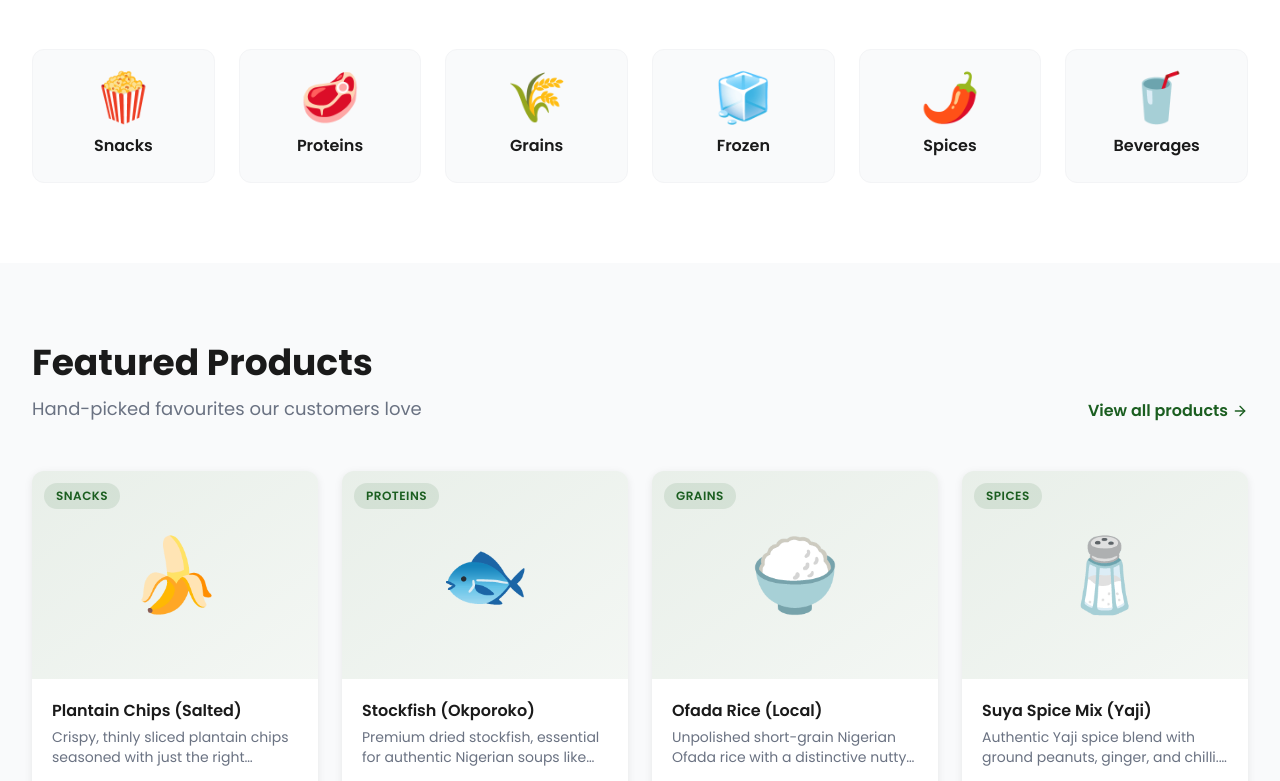
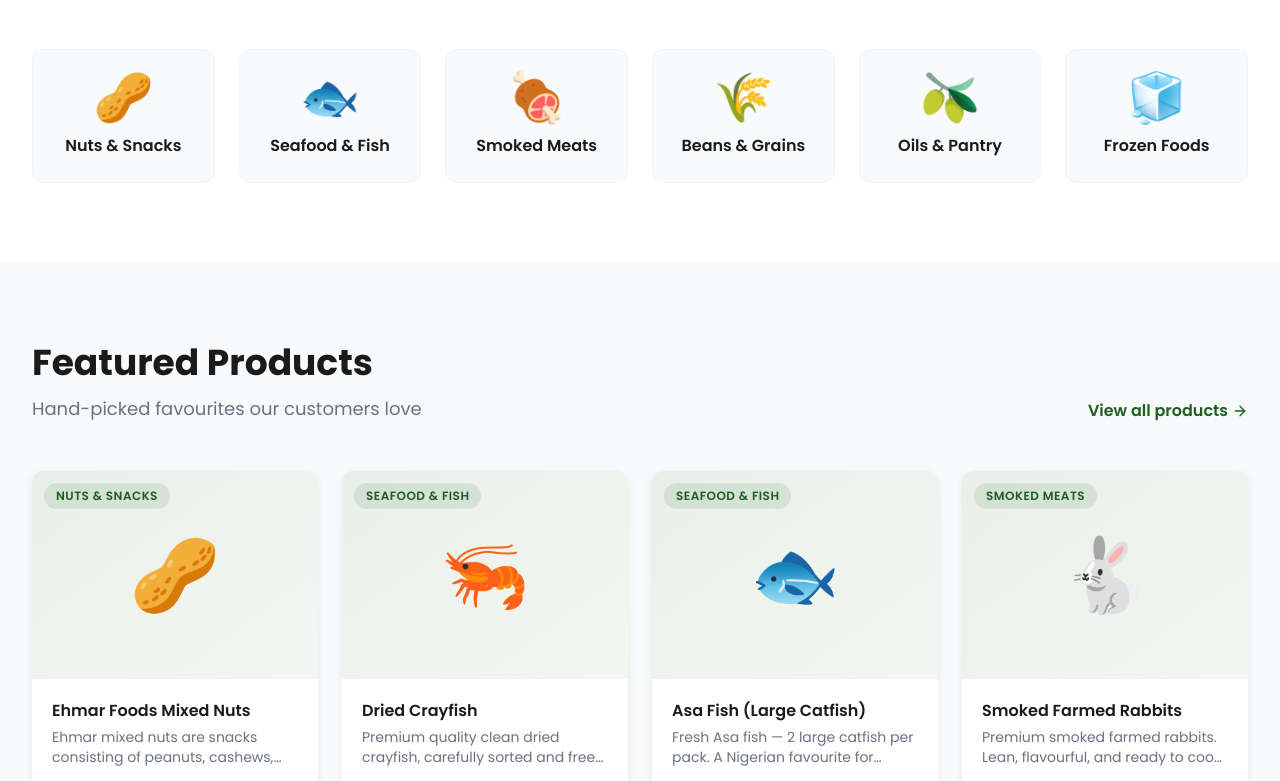
Before and after one commit to anirudhatalmale6-alt/ehmar-foods, a React (Vite) app: page / in a window 1280 px wide. Shown: the part 1000-1781 px from the top of the page. Built offline with nearby package versions, Linux system fonts and the light colour scheme.

Commit message:
Update product catalog: 19 products matching Ehmar Foods Base44 store + new additions (Smoked Guinea Fowl, Smoked Spiced Rabbit)

```diff
--- a/src/data/products.js
+++ b/src/data/products.js
@@ -1,217 +1,244 @@
 /* ── Ehmar Foods – Product catalogue & helpers ───────────── */
 
 export const categories = [
-  { slug: 'snacks',    name: 'Snacks',    emoji: '🍿' },
-  { slug: 'proteins',  name: 'Proteins',  emoji: '🥩' },
-  { slug: 'grains',    name: 'Grains',    emoji: '🌾' },
-  { slug: 'frozen',    name: 'Frozen',    emoji: '🧊' },
-  { slug: 'spices',    name: 'Spices',    emoji: '🌶️' },
-  { slug: 'beverages', name: 'Beverages', emoji: '🥤' },
+  { slug: 'nuts-snacks',  name: 'Nuts & Snacks',      emoji: '🥜' },
+  { slug: 'seafood',      name: 'Seafood & Fish',      emoji: '🐟' },
+  { slug: 'smoked-meats', name: 'Smoked Meats',        emoji: '🍖' },
+  { slug: 'beans-grains', name: 'Beans & Grains',      emoji: '🌾' },
+  { slug: 'oils',         name: 'Oils & Pantry',       emoji: '🫒' },
+  { slug: 'frozen',       name: 'Frozen Foods',         emoji: '🧊' },
 ];
 
 export const products = [
-  // ── Snacks ─────────────────────────────────────────────
+  // ── Nuts & Snacks ─────────────────────────────────────
   {
-    id: 'snk-001',
-    name: 'Plantain Chips (Salted)',
-    category: 'snacks',
-    emoji: '🍌',
-    price: 1500,
+    id: 'ehm-001',
+    name: 'Ehmar Foods Mixed Nuts',
+    category: 'nuts-snacks',
+    emoji: '🥜',
+    price: 7500,
+    unit: 'per pack',
     description:
-      'Crispy, thinly sliced plantain chips seasoned with just the right amount of sea salt. A classic Nigerian snack perfect for any time of day.',
-    details: ['150 g pack', 'Made from ripe plantains', 'No preservatives', 'Gluten-free'],
+      'Ehmar mixed nuts are snacks consisting of peanuts, cashews, almonds, walnuts, pecans & pistachios. A delicious blend of roasted premium quality nuts.',
+    details: ['Premium quality blend', 'Roasted to perfection', 'Rich in protein & healthy fats', 'Resealable pack'],
   },
   {
-    id: 'snk-002',
-    name: 'Chin Chin (Original)',
-    category: 'snacks',
-    emoji: '🍪',
-    price: 1200,
+    id: 'ehm-002',
+    name: 'Ehmar Foods High Protein Dehydrated Refried Beans',
+    category: 'beans-grains',
+    emoji: '🫘',
+    price: 3500,
+    unit: 'per 3g pouch',
     description:
-      'Crunchy, sweet fried dough bites — the quintessential Nigerian chin chin made with premium flour and nutmeg.',
-    details: ['200 g pack', 'Traditional recipe', 'Baked with nutmeg', 'Family-size option available'],
+      'Premium high protein dehydrated refried beans, packaged in a convenient pouch. Made from premium quality beans.',
+    details: ['High protein content', 'Dehydrated for long shelf life', 'Easy to prepare', 'Made from quality beans'],
   },
   {
-    id: 'snk-003',
-    name: 'Kulikuli (Groundnut Snack)',
-    category: 'snacks',
-    emoji: '🥜',
-    price: 800,
+    id: 'ehm-003',
+    name: 'Dried Crayfish',
+    category: 'seafood',
+    emoji: '🦐',
+    price: 25000,
+    unit: '1kg pack',
     description:
-      'Savoury groundnut snack with a satisfying crunch. A protein-rich traditional treat from Northern Nigeria.',
-    details: ['120 g pack', 'High protein', 'No artificial flavours', 'Traditional recipe'],
+      'Premium quality clean dried crayfish, carefully sorted and free from shells. Essential for Nigerian soups and stews.',
+    details: ['1kg pack', 'Carefully sorted', 'Shell-free', 'Sun-dried for rich flavour'],
+  },
+  {
+    id: 'ehm-004',
+    name: 'Asa Fish (Large Catfish)',
+    category: 'seafood',
+    emoji: '🐟',
+    price: 15000,
+    unit: 'pack (2 large catfish)',
+    description:
+      'Fresh Asa fish — 2 large catfish per pack. A Nigerian favourite for pepper soup, stew, and grilling.',
+    details: ['2 large catfish per pack', 'Fresh and cleaned', 'Perfect for pepper soup', 'Rich in omega-3'],
+  },
+  {
+    id: 'ehm-005',
+    name: 'Smoked Mangala Fish',
+    category: 'seafood',
+    emoji: '🐠',
+    price: 20000,
+    unit: 'pack (3 pieces)',
+    description:
+      'Rich, smoky flavour Mangala fish — 3 pieces per pack. Perfect for soups, stews, and traditional Nigerian dishes.',
+    details: ['3 pieces per pack', 'Wood-smoked', 'Rich smoky flavour', 'Great for soups & stews'],
+  },
+  {
+    id: 'ehm-006',
+    name: 'Frozen French Fries',
+    category: 'frozen',
+    emoji: '🍟',
+    price: 15000,
+    unit: '2kg bag',
+    description:
+      'Premium frozen french fries, crispy and delicious. Perfect for home cooking. Crisp, straight-cut potatoes.',
+    details: ['2kg bag', 'Straight-cut', 'Quick fry or oven bake', 'Premium quality potatoes'],
+  },
+  {
+    id: 'ehm-007',
+    name: 'White Mushrooms',
+    category: 'frozen',
+    emoji: '🍄',
+    price: 2000,
+    unit: 'per pack',
+    description:
+      'Fresh white mushrooms, great for soups, stews, stir-fries, and everyday cooking. Small, hand-picked button mushrooms.',
+    details: ['Fresh pack', 'Hand-picked', 'Button variety', 'Ready to cook'],
+  },
+  {
+    id: 'ehm-008',
+    name: 'Stone-Free Clean Beans',
+    category: 'beans-grains',
+    emoji: '🫘',
+    price: 2500,
+    unit: '1kg',
+    description:
+      'Premium quality beans, carefully sorted and cleaned — completely stone-free. Ready to cook without extra sorting.',
+    details: ['1kg pack', '100% stone-free', 'Carefully sorted', 'Premium quality'],
+  },
+  {
+    id: 'ehm-009',
+    name: 'Palm Oil (5L Container)',
+    category: 'oils',
+    emoji: '🫒',
+    price: 20000,
+    unit: '5L container',
+    description:
+      'Pure, unrefined red palm oil in a 5L plastic container. Rich in vitamins and natural colour. Essential for Nigerian cooking.',
+    details: ['5 litres', '100% pure & natural', 'Rich red colour', 'No additives'],
+  },
+  {
+    id: 'ehm-010',
+    name: 'Palm Oil Private Label',
+    category: 'oils',
+    emoji: '🏷️',
+    price: 3000,
+    unit: 'per can',
+    description:
+      'Personalised Ehmar 60cl Palm Oil cans with your custom label — perfect for gifts, events, and branding.',
+    details: ['60cl can', 'Custom label available', 'Pure palm oil', 'Great for gifting'],
+  },
+  {
+    id: 'ehm-011',
+    name: 'Large Snails',
+    category: 'seafood',
+    emoji: '🐌',
+    price: 15000,
+    unit: '5 snails',
+    description:
+      'Fresh, cleaned large snails. Great for pepper soup, stew, and traditional Nigerian dishes.',
+    details: ['5 snails per pack', 'Cleaned and ready', 'Fresh quality', 'Perfect for pepper soup'],
+  },
+  {
+    id: 'ehm-012',
+    name: 'Benin Giant African Snails',
+    category: 'seafood',
+    emoji: '🐌',
+    price: 40000,
+    unit: '5 snails',
+    description:
+      'Premium Benin Giant African snails — the largest variety, prized for their rich, meaty texture.',
+    details: ['5 giant snails', 'Benin variety', 'Extra large size', 'Premium quality'],
+  },
+  {
+    id: 'ehm-013',
+    name: 'Smoked Farmed Rabbits',
+    category: 'smoked-meats',
+    emoji: '🐇',
+    price: 45000,
+    unit: 'whole rabbit',
+    description:
+      'Premium smoked farmed rabbits. Lean, flavourful, and ready to cook. Great for stews, grills, and traditional dishes. Slow smoked to perfection and seasoned with signature blend of spices.',
+    details: ['Whole rabbit', 'Slow smoked', 'Lean protein', 'Seasoned with spices'],
+  },
+  {
+    id: 'ehm-014',
+    name: 'Palm Oil (60cl Can)',
+    category: 'oils',
+    emoji: '🫒',
+    price: 30000,
+    unit: 'pack of 12 (60cl cans)',
+    description:
+      'Pure, unrefined red palm oil in a 60cl sealed can. Rich in vitamins and natural nutrients. Bulk pack of 12 cans.',
+    details: ['12 x 60cl cans', 'Bulk value pack', '100% natural', 'Long shelf life'],
+  },
+  {
+    id: 'ehm-015',
+    name: 'Giant African Snails',
+    category: 'seafood',
+    emoji: '🐌',
+    price: 30000,
+    unit: '5 snails',
+    description:
+      'Fresh, cleaned Giant African snails. Perfect for pepper soup, stew, and traditional Nigerian cooking.',
+    details: ['5 snails per pack', 'Cleaned premium quality', 'Ready to cook', 'Rich in protein'],
+  },
+  {
+    id: 'ehm-016',
+    name: 'Dried Crayfish (Ground)',
+    category: 'seafood',
+    emoji: '🦐',
+    price: 1500,
+    unit: 'pack (250g)',
+    description:
+      'High-quality sun-dried crayfish, finely ground. Essential ingredient for egusi, jollof rice, and Nigerian stews.',
+    details: ['250g pack', 'Finely ground', 'Sun-dried', 'Resealable packaging'],
+  },
+  {
+    id: 'ehm-017',
+    name: 'Smoked Fish (Eja Abo / Sole Fish)',
+    category: 'seafood',
+    emoji: '🐟',
+    price: 2800,
+    unit: 'pack (600g)',
+    description:
+      'Locally sourced and carefully smoked catfish and tilapia. Adds rich, authentic smoky flavour to soups and stews. Chunky cuts.',
+    details: ['600g pack', 'Chunky cuts', 'Wood-smoked', 'Ready for cooking'],
   },
 
-  // ── Proteins ───────────────────────────────────────────
+  // ── New additions ─────────────────────────────────────
   {
-    id: 'prt-001',
-    name: 'Stockfish (Okporoko)',
-    category: 'proteins',
-    emoji: '🐟',
-    price: 8500,
+    id: 'ehm-018',
+    name: 'Smoked Guinea Fowl',
+    category: 'smoked-meats',
+    emoji: '🍗',
+    price: 35000,
+    unit: 'whole bird',
     description:
-      'Premium dried stockfish, essential for authentic Nigerian soups like Egusi and Ogbono. Rich umami flavour.',
-    details: ['500 g pack', 'Air-dried Norwegian cod', 'No additives', 'Long shelf life'],
+      'Premium smoked guinea fowl, slow-smoked over wood fire for rich, gamey flavour. A delicacy prized across West Africa for its distinctive taste.',
+    details: ['Whole guinea fowl', 'Wood-fire smoked', 'Rich gamey flavour', 'Free-range sourced'],
   },
   {
-    id: 'prt-002',
-    name: 'Dried Crayfish',
-    category: 'proteins',
-    emoji: '🦐',
-    price: 3500,
+    id: 'ehm-019',
+    name: 'Smoked Spiced Rabbit',
+    category: 'smoked-meats',
+    emoji: '🐇',
+    price: 40000,
+    unit: 'whole rabbit',
     description:
-      'Finely ground dried crayfish — a must-have seasoning for Jollof Rice, stews, and soups.',
-    details: ['250 g pack', 'Ground fresh', 'Wild-caught', 'Packed in resealable bag'],
-  },
-  {
-    id: 'prt-003',
-    name: 'Smoked Catfish',
-    category: 'proteins',
-    emoji: '🐠',
-    price: 6000,
-    description:
-      'Whole smoked catfish, kiln-dried for intense flavour. Perfect for pepper soup and stews.',
-    details: ['2 pieces', 'Kiln-smoked', 'High protein', 'Ready to cook'],
-  },
-
-  // ── Grains ─────────────────────────────────────────────
-  {
-    id: 'grn-001',
-    name: 'Ofada Rice (Local)',
-    category: 'grains',
-    emoji: '🍚',
-    price: 4500,
-    description:
-      'Unpolished short-grain Nigerian Ofada rice with a distinctive nutty aroma. Pairs perfectly with Ofada sauce.',
-    details: ['2 kg bag', 'Unpolished', 'Locally sourced', 'Rich in fibre'],
-  },
-  {
-    id: 'grn-002',
-    name: 'Garri (White, Ijebu)',
-    category: 'grains',
-    emoji: '🥣',
-    price: 2000,
-    description:
-      'Fine-grained white Ijebu garri — ideal for soaking (garri soaking) or making eba. Sour fermented flavour.',
-    details: ['2 kg bag', 'Ijebu grade', 'Fine texture', 'Naturally fermented'],
-  },
-  {
-    id: 'grn-003',
-    name: 'Yam Flour (Elubo)',
-    category: 'grains',
-    emoji: '🫓',
-    price: 3000,
-    description:
-      'Finely milled yam flour for making smooth amala. Made from sun-dried yam slices.',
-    details: ['1 kg bag', 'Sun-dried', 'No additives', 'Smooth texture'],
-  },
-
-  // ── Frozen ─────────────────────────────────────────────
-  {
-    id: 'frz-001',
-    name: 'Frozen Whole Chicken',
-    category: 'frozen',
-    emoji: '🍗',
-    price: 7500,
-    description:
-      'Premium frozen whole chicken, cleaned and ready to cook. Great for stews, grills, and pepper soup.',
-    details: ['1.5 kg avg', 'Flash-frozen', 'Halal certified', 'Hormone-free'],
-  },
-  {
-    id: 'frz-002',
-    name: 'Frozen Croaker Fish',
-    category: 'frozen',
-    emoji: '🐟',
-    price: 5500,
-    description:
-      'Wild-caught Atlantic croaker, individually quick-frozen to lock in freshness. Ideal for frying or grilling.',
-    details: ['1 kg pack', 'Wild-caught', 'IQF processed', 'Scaled & gutted'],
-  },
-  {
-    id: 'frz-003',
-    name: 'Frozen Goat Meat',
-    category: 'frozen',
-    emoji: '🥩',
-    price: 9000,
-    description:
-      'Chopped goat meat cuts, perfect for Nigerian pepper soup, stew, or suya. Bone-in for extra flavour.',
-    details: ['1 kg pack', 'Bone-in cuts', 'Halal certified', 'Flash-frozen'],
-  },
-
-  // ── Spices ─────────────────────────────────────────────
-  {
-    id: 'spc-001',
-    name: 'Ground Cameroon Pepper',
-    category: 'spices',
-    emoji: '🌶️',
-    price: 2500,
-    description:
-      'Fiery ground Cameroon pepper (ata rodo) for authentic heat in soups, stews, and jollof rice.',
-    details: ['200 g jar', 'Pure ground', 'Intense heat', 'Sealed glass jar'],
-  },
-  {
-    id: 'spc-002',
-    name: 'Locust Beans (Iru/Dawadawa)',
-    category: 'spices',
-    emoji: '🫘',
-    price: 1800,
-    description:
-      'Fermented locust beans — a traditional umami seasoning that elevates Egusi, Efo Riro, and more.',
-    details: ['150 g pack', 'Naturally fermented', 'Pungent flavour', 'Rich in protein'],
-  },
-  {
-    id: 'spc-003',
-    name: 'Suya Spice Mix (Yaji)',
-    category: 'spices',
-    emoji: '🧂',
-    price: 1500,
-    description:
-      'Authentic Yaji spice blend with ground peanuts, ginger, and chilli. The secret to perfect suya.',
-    details: ['200 g pack', 'Groundnut-based', 'Medium heat', 'Ready to use'],
-  },
-
-  // ── Beverages ──────────────────────────────────────────
-  {
-    id: 'bev-001',
-    name: 'Zobo Drink (Hibiscus)',
-    category: 'beverages',
-    emoji: '🥤',
-    price: 1000,
-    description:
-      'Refreshing chilled zobo drink made from dried hibiscus flowers with hints of ginger and clove.',
-    details: ['1 L bottle', 'All-natural', 'No artificial colour', 'Serve chilled'],
-  },
-  {
-    id: 'bev-002',
-    name: 'Palm Wine (Fresh)',
-    category: 'beverages',
-    emoji: '🍷',
-    price: 3500,
-    description:
-      'Freshly tapped palm wine — sweet, mildly alcoholic, and traditionally Nigerian. Best enjoyed cold.',
-    details: ['1 L bottle', 'Freshly tapped', 'Naturally fermented', 'Refrigerate on arrival'],
-  },
-  {
-    id: 'bev-003',
-    name: 'Kunu Aya (Tiger Nut Milk)',
-    category: 'beverages',
-    emoji: '🥛',
-    price: 1200,
-    description:
-      'Creamy tiger nut milk blended with dates, coconut, and a touch of ginger. A refreshing dairy-free drink.',
-    details: ['500 ml bottle', 'Dairy-free', 'No added sugar', 'Rich in vitamins'],
+      'Tender, juicy rabbit slow-smoked to perfection and seasoned with a signature blend of Nigerian spices. Lean, high-protein delicacy.',
+    details: ['Whole rabbit', 'Spice-seasoned', 'Slow smoked', 'High in protein, low in fat'],
   },
 ];
 
-/** IDs of products to feature on the homepage */
-export const FEATURED_IDS = ['snk-001', 'prt-001', 'grn-001', 'spc-003'];
+export const FEATURED_IDS = ['ehm-001', 'ehm-003', 'ehm-004', 'ehm-013'];
 
-/** Format number as Nigerian Naira */
+export const STORE_INFO = {
+  name: 'Ehmar Foods',
+  tagline: 'Premium Nigerian Food Products',
+  slogan: 'Fresh. Smoked. Authentic.',
+  phone: '+234 800 123 4567',
+  whatsapp: '+234 800 123 4567',
+  email: 'info@ehmarfoods.com',
+  address: 'Lagos, Nigeria',
+  deliveryAreas: ['Lagos', 'Abuja', 'Port Harcourt', 'Ibadan', 'Benin City', 'Enugu', 'Warri', 'Kano'],
+  freeDeliveryThreshold: 50000,
+  deliveryFee: 3000,
+};
+
 export function formatNaira(amount) {
-  return new Intl.NumberFormat('en-NG', {
-    style: 'currency',
-    currency: 'NGN',
-    minimumFractionDigits: 0,
-    maximumFractionDigits: 0,
-  }).format(amount);
+  return '₦' + amount.toLocaleString('en-NG');
 }
```
